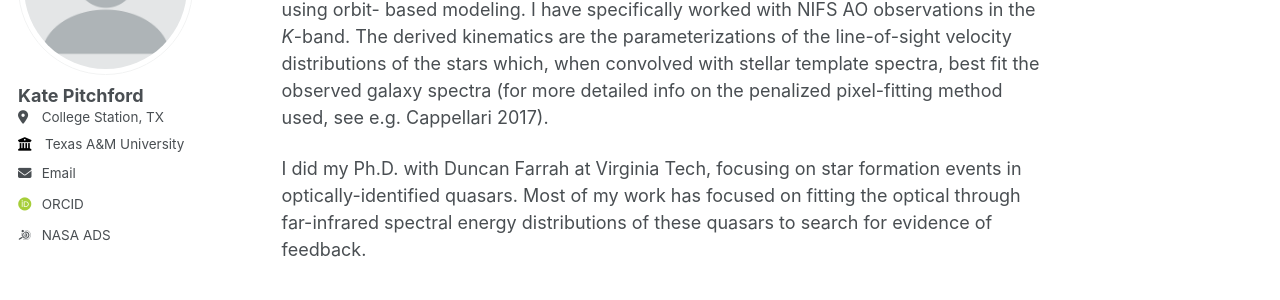
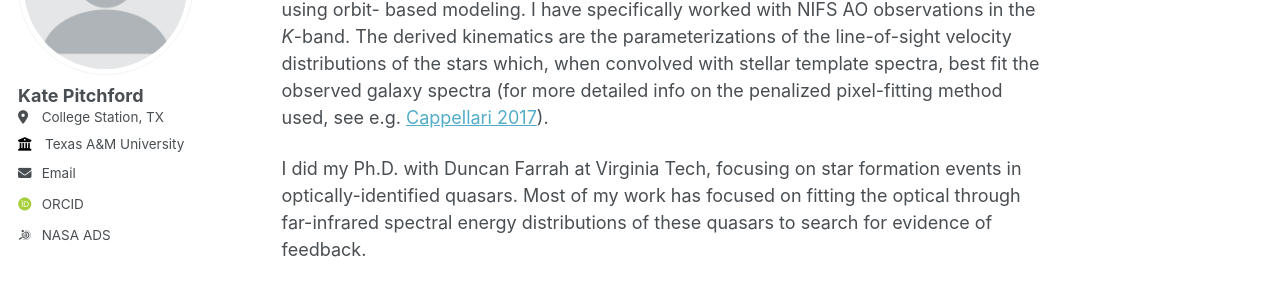
Before and after one commit to lkpitchford/test-website, a Jekyll site: the page built from _pages/about.md, in a window 1280 px wide. Shown: the part 206-506 px from the top of the page. Built offline with Jekyll 4.4.1, drawn with Linux system fonts in a browser that asks for light colours; some web fonts are replaced; part of the change alters nothing that is shown.

```diff
--- a/_pages/about.md
+++ b/_pages/about.md
@@ -7,7 +7,7 @@ redirect_from:
   - /about.html
 ---
 
-I am a postdoctoral researcher at Texas A&M characterizing the stellar kinematics of a sample of nearby galaxies, the first step to determine their dynamical black hole masses using orbit- based modeling. I have specifically worked with NIFS AO observations in the *K*-band. The derived kinematics are the parameterizations of the line-of-sight velocity distributions of the stars which, when convolved with stellar template spectra, best fit the observed galaxy spectra (for more detailed info on the penalized pixel-fitting method used, see e.g. Cappellari 2017).
+I am a postdoctoral researcher at Texas A&M characterizing the stellar kinematics of a sample of nearby galaxies, the first step to determine their dynamical black hole masses using orbit- based modeling. I have specifically worked with NIFS AO observations in the *K*-band. The derived kinematics are the parameterizations of the line-of-sight velocity distributions of the stars which, when convolved with stellar template spectra, best fit the observed galaxy spectra (for more detailed info on the penalized pixel-fitting method used, see e.g. [Cappellari 2017](https://ui.adsabs.harvard.edu/abs/2017MNRAS.466..798C/abstract)).
 
 I did my Ph.D. with Duncan Farrah at Virginia Tech, focusing on star formation events in optically-identified quasars. Most of my work has focused on fitting the optical through far-infrared spectral energy distributions of these quasars to search for evidence of feedback.
 
```
